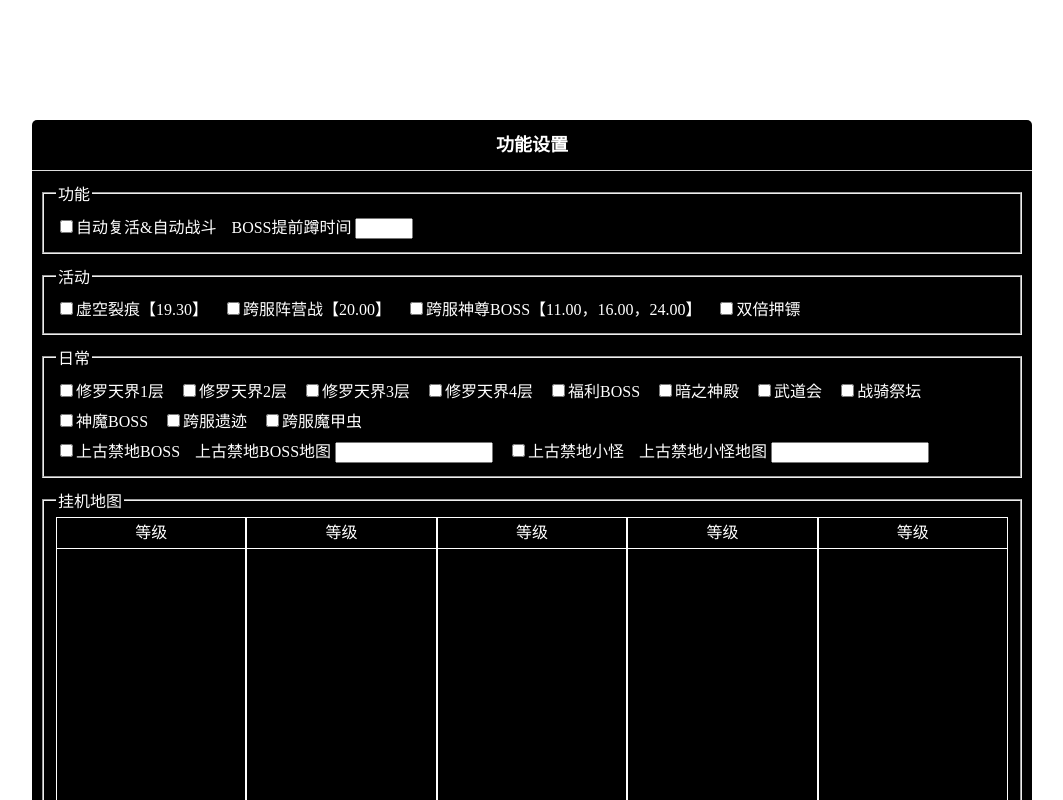
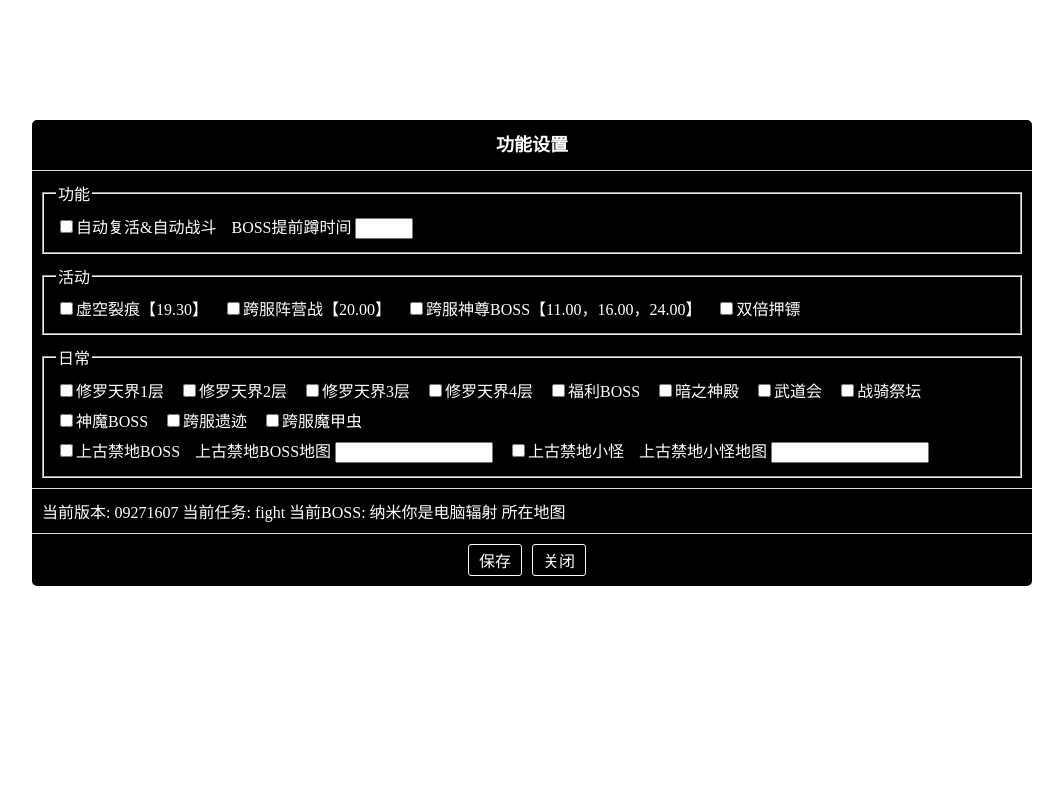
Before and after one commit to Hervey424/mhjh, a website: page html2.html in a window 1280 px wide. Shown: the whole page, without its empty margins (8-1071 px from the left). Drawn offline with Linux system fonts and the light colour scheme.

Commit message:
09271615

```diff
--- a/html2.html
+++ b/html2.html
@@ -70,26 +70,9 @@
                         </div>
                     </div>
                 </fieldset>
-                <fieldset class="samira-settings-fieldset">
-                    <legend>挂机地图</legend>
-                    <div class="samira-settings-maps">
-                        <div class="samira-settings-map-cat">
-                            <div class="samira-settings-map-cat-title">等级</div>
-                        </div>
-                        <div class="samira-settings-map-cat">
-                            <div class="samira-settings-map-cat-title">等级</div>
-                        </div>
-                        <div class="samira-settings-map-cat">
-                            <div class="samira-settings-map-cat-title">等级</div>
-                        </div>
-                        <div class="samira-settings-map-cat">
-                            <div class="samira-settings-map-cat-title">等级</div>
-                        </div>
-                        <div class="samira-settings-map-cat">
-                            <div class="samira-settings-map-cat-title">等级</div>
-                        </div>
-                    </div>
-                </fieldset>
+            </div>
+            <div class="samira-settings-footer" style="display: block; text-align: left; padding: 10px 10px;">
+                <div>当前版本: 09271607 当前任务: fight 当前BOSS: 纳米你是电脑辐射 所在地图</div>
             </div>
             <div class="samira-settings-footer">
                 <div class="samira-settings-footer-btn">保存</div>
```
Also changed, not shown: SamiraFight.js (+22 -2 lines).
